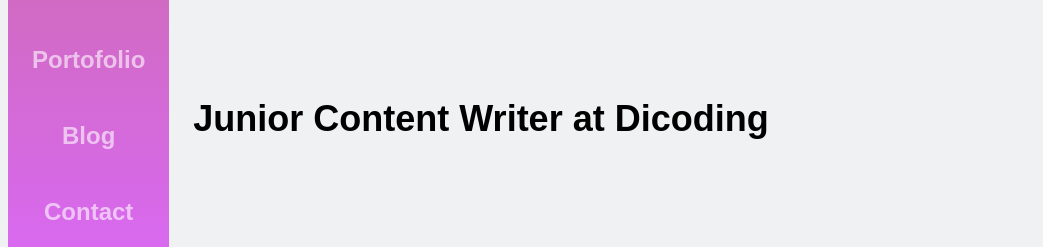
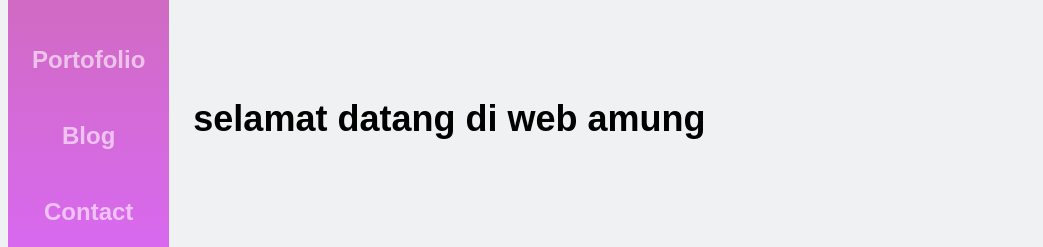
Before and after one commit to ikumudrika/ikumudrika.github.io, a plain HTML site: page index.html in a window 1280 px wide. Shown: the part 320-567 px from the top of the page, 0-1043 px from the left. Drawn offline with Linux system fonts and the light colour scheme.

Commit message:
Update index.html

```diff
--- a/index.html
+++ b/index.html
@@ -24,7 +24,7 @@
           <div class="hero-content">
             <h1>Profesi</h1>
             <br />
-            <h2>Junior Content Writer at Dicoding</h2>
+            <h2>selamat datang di web amung</h2>
             <br /><br />
             <p>
               Lorem ipsum dolor sit amet consectetur adipisicing elit. Dignissimos, aperiam dolore
```
